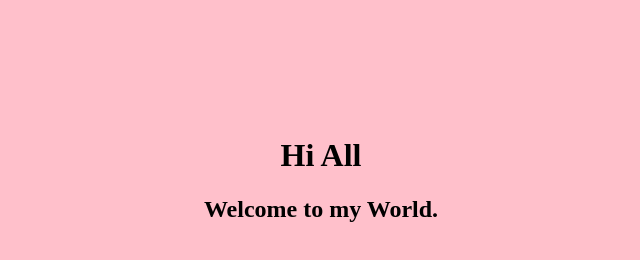
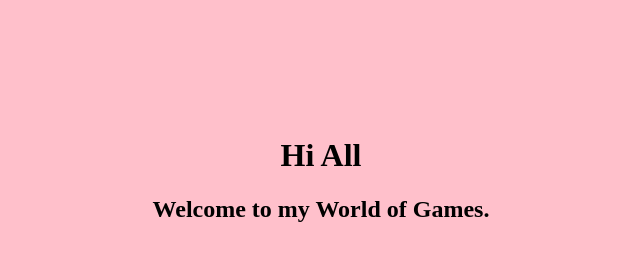
Before and after one commit to pichuka123/JenkinsAutomation, a plain HTML site: page index.html in a window 1280 px wide. Shown: the whole page, without its empty margins (319-959 px from the left). Drawn offline with Linux system fonts and the light colour scheme.

Commit message:
updated html

```diff
--- a/index.html
+++ b/index.html
@@ -8,7 +8,7 @@
 
 	<h1> Hi All </hi>
 	<h2>
-	Welcome to my World.
+	Welcome to my World of Games.
 	</h2>
 
 	</center>
```
